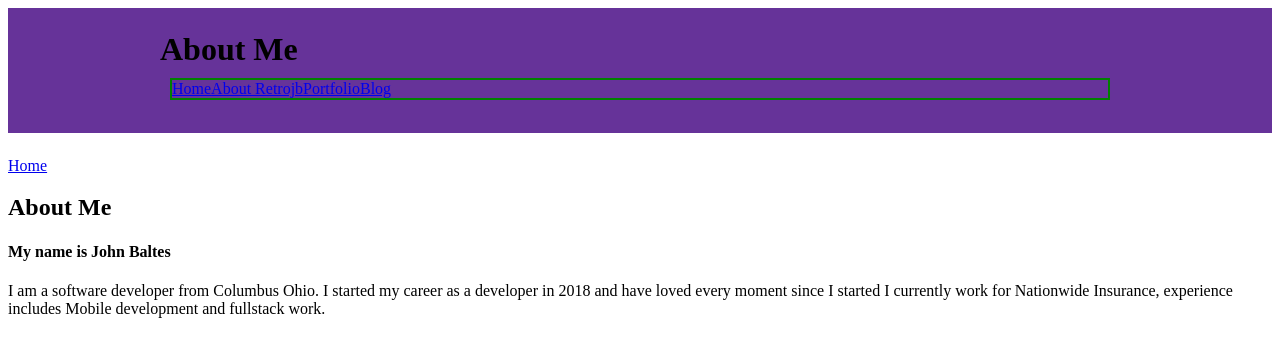
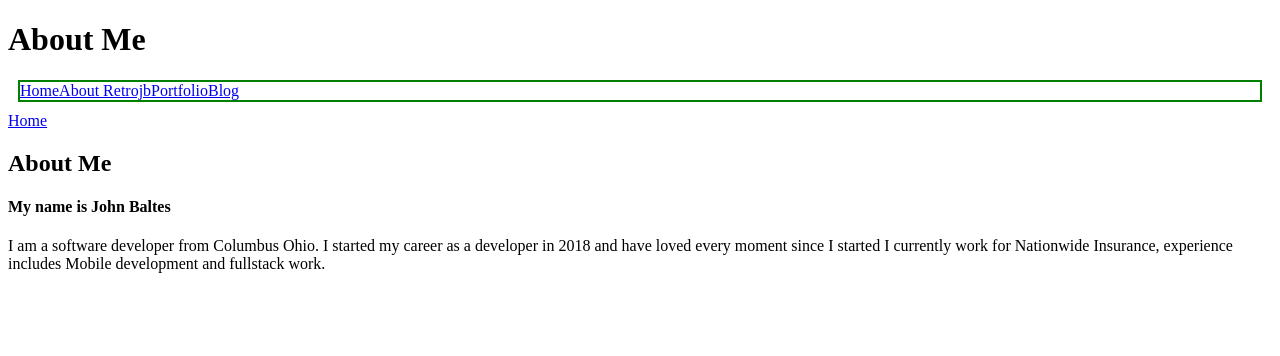
Before and after one commit to Retrojb/Portfolio-gatsby.js, a Gatsby site: page /about-me in a window 1280 px wide. Built offline with nearby package versions, Linux system fonts and the light colour scheme; Gatsby itself is replaced by a stand-in of ours.

Commit message:
striping all of the generic styling

```diff
--- a/gatsby-config.js
+++ b/gatsby-config.js
@@ -21,8 +21,8 @@ module.exports = {
         name: `gatsby-starter-default`,
         short_name: `starter`,
         start_url: `/`,
-        background_color: `#663399`,
-        theme_color: `#663399`,
+        // background_color: `#663399`,
+        // theme_color: `#663399`,
         display: `minimal-ui`,
         icon: `src/images/gatsby-icon.png`, // This path is relative to the root of the site.
       },
--- a/src/components/header.js
+++ b/src/components/header.js
@@ -4,20 +4,9 @@ import React from "react"
 import Navigation from "./navigation"
 
 const Header = ({ siteTitle }) => (
-  <header
-    style={{
-      background: `rebeccapurple`,
-      marginBottom: `1.45rem`,
-    }}
-  >
-    <div
-      style={{
-        margin: `0 auto`,
-        maxWidth: 960,
-        padding: `1.45rem 1.0875rem`,
-      }}
-    >
-      <h1 style={{ margin: 0 }}>
+  <header>
+    <div>
+      <h1>
         {siteTitle}
       </h1>
       <Navigation />
--- a/src/components/layout.css
+++ b/src/components/layout.css
@@ -1,4 +1,4 @@
-html {
+/* html {
   font-family: sans-serif;
   -ms-text-size-adjust: 100%;
   -webkit-text-size-adjust: 100%;
@@ -7,14 +7,6 @@ body {
   margin: 0;
   -webkit-font-smoothing: antialiased;
   -moz-osx-font-smoothing: grayscale;
-}
-nav-bar{
-  display: flex;
-  flex-direction: row;
-  justify-content: flex-start;
-  list-style: none;
-  margin: 10px;
-
 }
 
 article,
@@ -628,4 +620,4 @@ pre tt:after {
   html {
     font-size: 100%;
   }
-}
+} */
```
